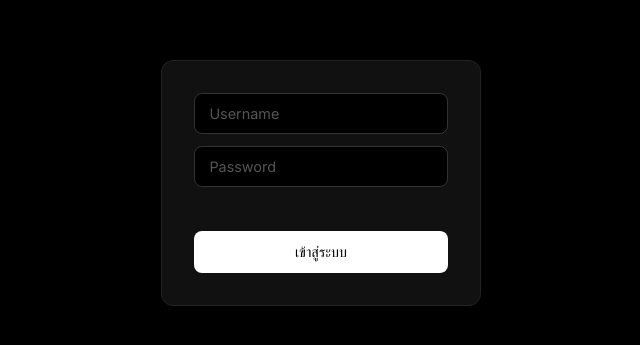
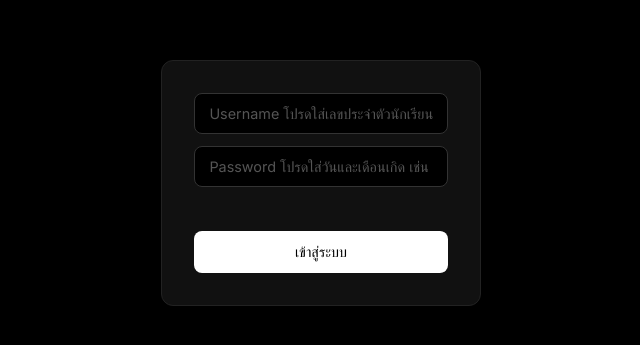
Before and after one commit to fluke-fluke/mscp5th, a plain HTML site: page index.html in a window 1280 px wide. Shown: the part 217-562 px from the top of the page, without its empty margins (319-959 px from the left). Drawn offline with Linux system fonts and the light colour scheme.

Commit message:
Update index.html

```diff
--- a/index.html
+++ b/index.html
@@ -67,8 +67,8 @@
 
 <div class="card">
   <div style="display:flex;flex-direction:column;gap:0.75rem">
-    <input type="text"     id="username" placeholder="Username" autocomplete="username"/>
-    <input type="password" id="password" placeholder="Password" autocomplete="current-password"/>
+    <input type="text"     id="username" placeholder="Username โปรดใส่เลขประจำตัวนักเรียน" autocomplete="username"/>
+    <input type="password" id="password" placeholder="Password โปรดใส่วันและเดือนเกิด เช่น 1303" autocomplete="current-password"/>
     <div class="error" id="error-msg"></div>
     <button id="btn" onclick="doLogin()">เข้าสู่ระบบ</button>
   </div>
```
